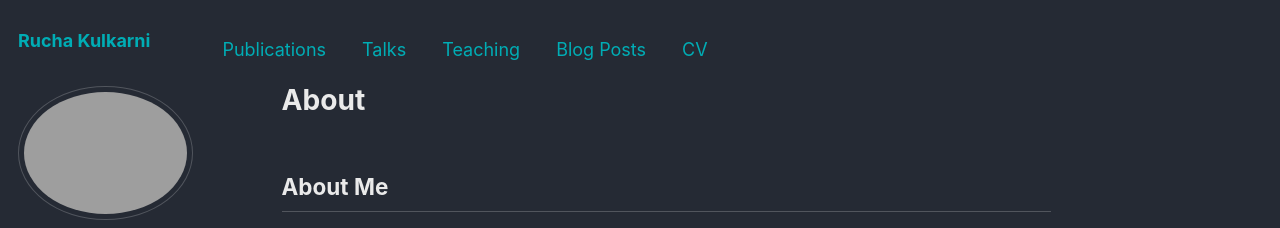
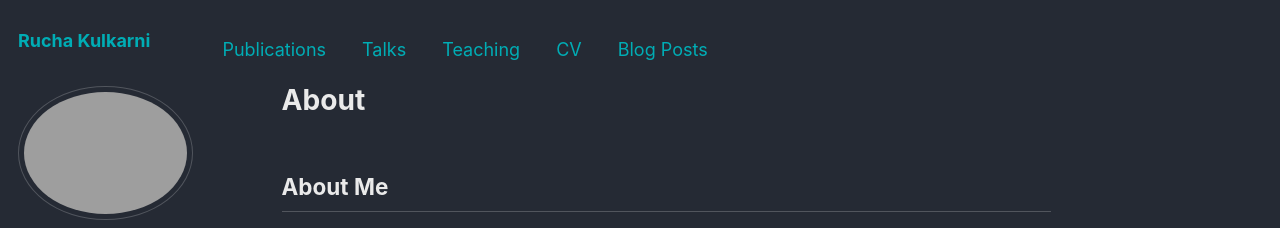
Before and after one commit to ruchak-dev/ruchak-dev.github.io, a Jekyll site: the page built from _pages/about.md, in a window 1280 px wide. Shown: the top 228 px of the page. Built offline with Jekyll 4.4.1, drawn with Linux system fonts in a browser that asks for light colours; some web fonts are replaced.

```diff
--- a/_data/navigation.yml
+++ b/_data/navigation.yml
@@ -9,14 +9,14 @@ main:
   - title: "Teaching"
     url: /teaching/
 
-  #- title: "Portfolio"
-  #  url: /portfolio/
+  - title: "CV"
+    url: /cv/
 
   - title: "Blog Posts"
     url: /year-archive/
 
-  - title: "CV"
-    url: /cv/
+  #- title: "Portfolio"
+  #  url: /portfolio/
 
   #- title: "Guide"
   #  url: /markdown/
```
